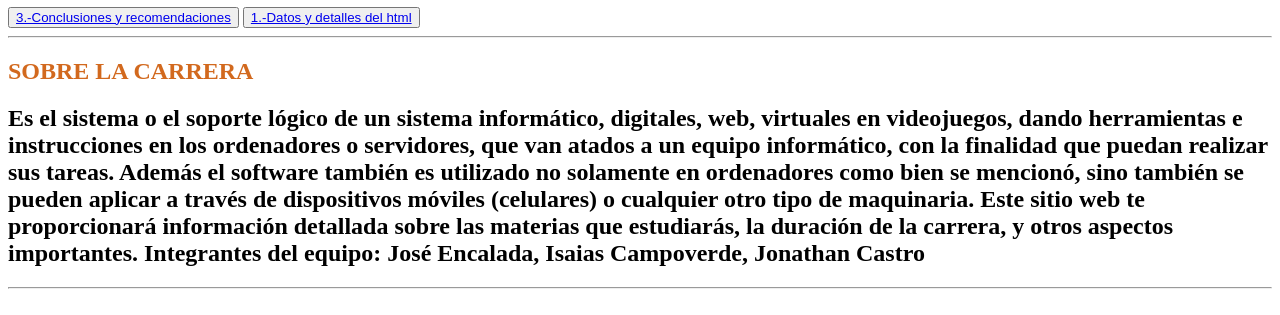
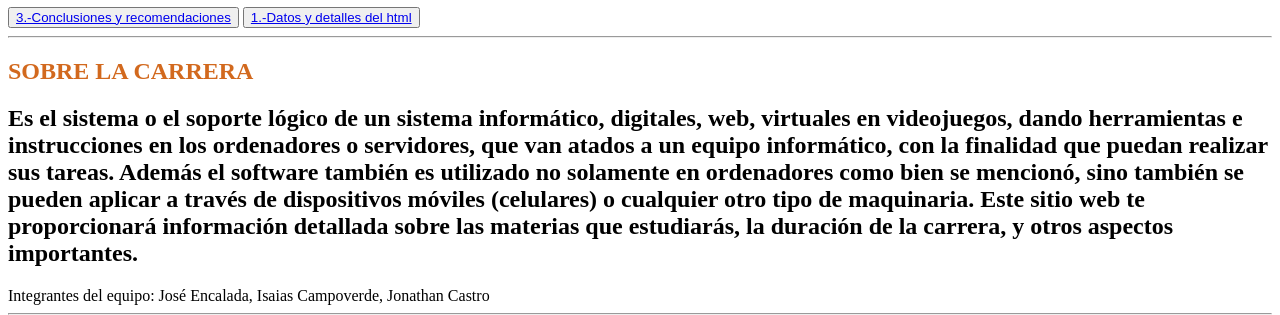
Before and after one commit to Jonathan1700/Formulario-, a plain HTML site: page materias.html in a window 1280 px wide. Shown: the part 83-398 px from the top of the page. Drawn offline with Linux system fonts and the light colour scheme.

Commit message:
Update materias.html

```diff
--- a/materias.html
+++ b/materias.html
@@ -15,7 +15,7 @@
 
 Este sitio web te proporcionará información detallada sobre las materias que estudiarás, la duración de la carrera, y otros aspectos importantes.
 
-Integrantes del equipo: José Encalada, Isaias Campoverde, Jonathan Castro</h2>
+</h2>Integrantes del equipo: José Encalada, Isaias Campoverde, Jonathan Castro</h2>
 <HR><h1><p style="color:chocolate;">¿Cuanto es lo que dura la carrera de Software?</h1></HR>
 <h2>La duración de una carrera universitaria en programación suele ser de alrededor de 4 a 5 años dependendiendo el lugar de estudio por ejemplo en
 
```
